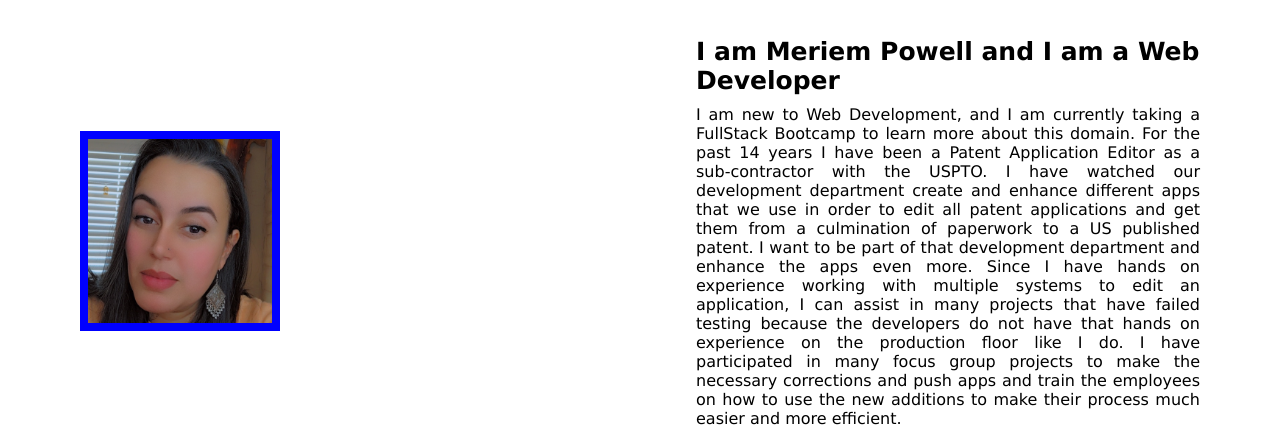
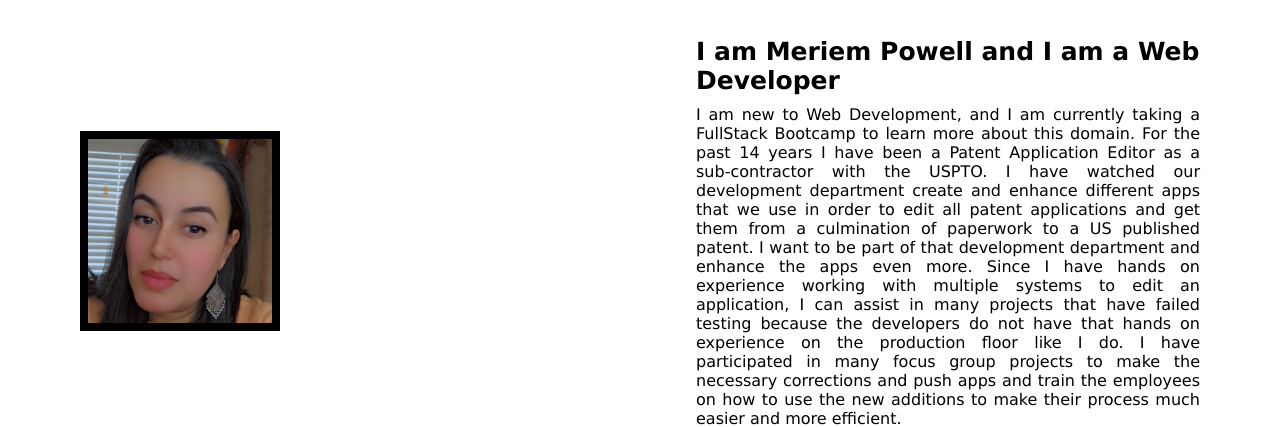
Before and after one commit to meriem0319/My-Professional-Portfolio, a plain HTML site: page index.html in a window 1280 px wide. Shown: the part 968-1395 px from the top of the page. Drawn offline with Linux system fonts and the light colour scheme.

Commit message:
updated screenshot of page

```diff
--- a/assets/style.css
+++ b/assets/style.css
@@ -256,5 +256,5 @@ section {
 img {
   width: 200px;
   height: 200px;
-  border: 8px solid blue;
+  border: 8px solid black;
 }
```
Also changed, not shown: 2 other files.
